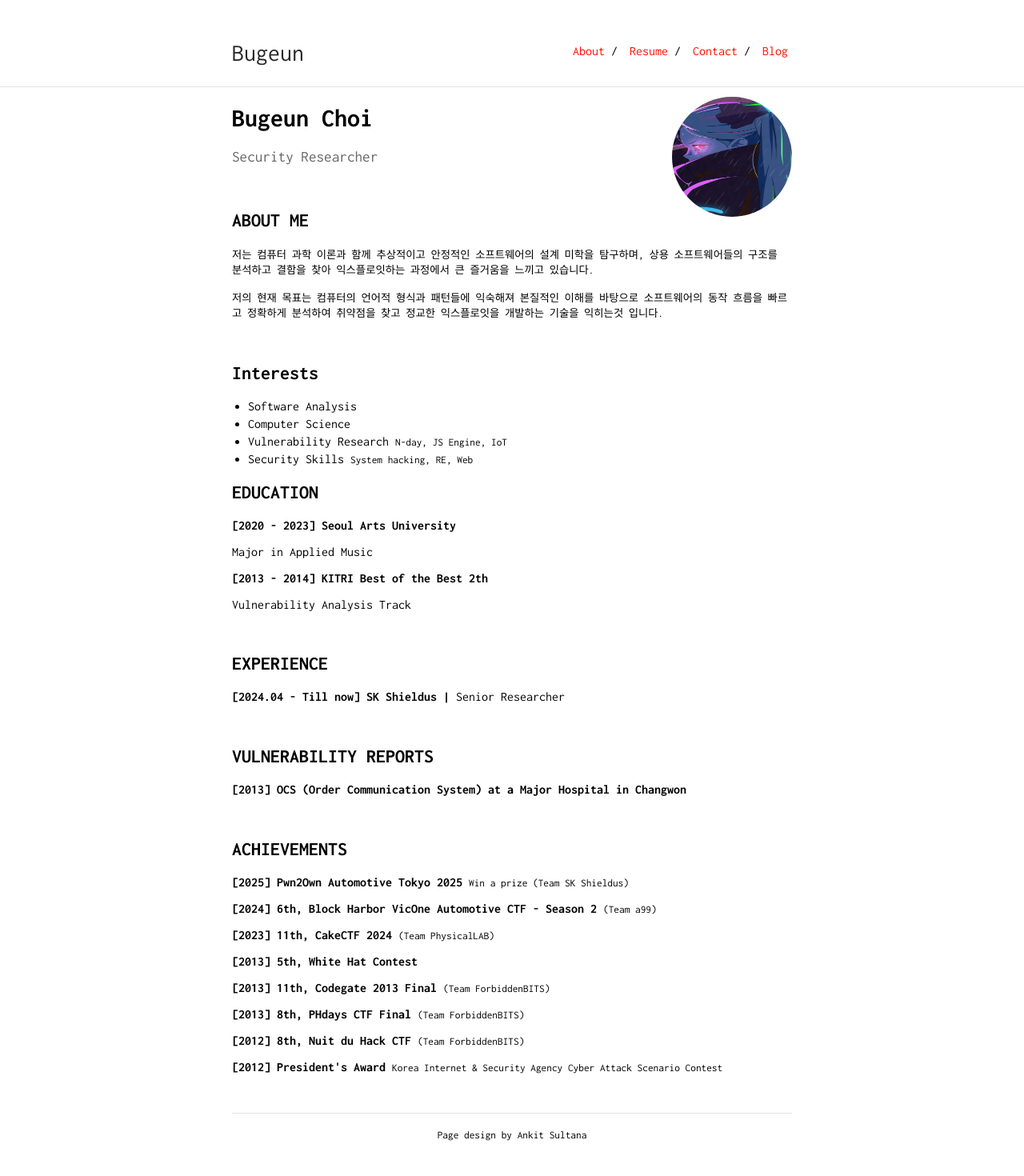
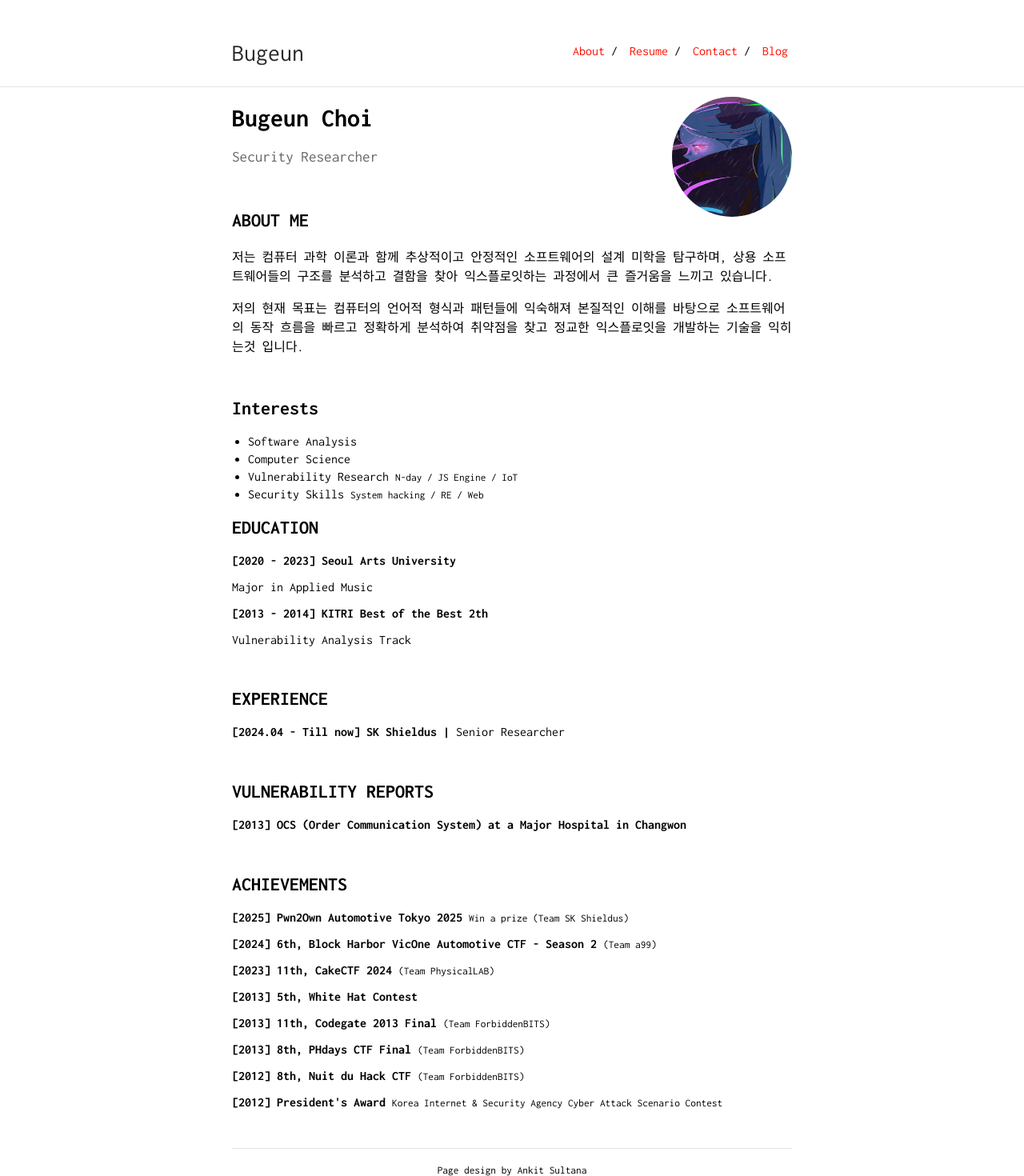
Before and after one commit to Bugeun/bugeun.github.io, a Jekyll site: the page built from index.md, in a window 1280 px wide. Shown: the whole page at 80% size. Built offline with Jekyll 4.4.1, drawn with Linux system fonts in a browser that asks for light colours; before the commit the page ends 1426 px from its top, so only the background shows below that.

```diff
--- a/index.md
+++ b/index.md
@@ -11,9 +11,9 @@ Security Researcher
 
 ## ABOUT ME
 
-<p><small>저는 컴퓨터 과학 이론과 함께 추상적이고 안정적인 소프트웨어의 설계 미학을 탐구하며, 상용 소프트웨어들의 구조를 분석하고 결함을 찾아 익스플로잇하는 과정에서 큰 즐거움을 느끼고 있습니다.</small></p>
+<p>저는 컴퓨터 과학 이론과 함께 추상적이고 안정적인 소프트웨어의 설계 미학을 탐구하며, 상용 소프트웨어들의 구조를 분석하고 결함을 찾아 익스플로잇하는 과정에서 큰 즐거움을 느끼고 있습니다.</p>
 
-<p><small>저의 현재 목표는 컴퓨터의 언어적 형식과 패턴들에 익숙해져 본질적인 이해를 바탕으로 소프트웨어의 동작 흐름을 빠르고 정확하게 분석하여 취약점을 찾고 정교한 익스플로잇을 개발하는 기술을 익히는것 입니다.</small></p>
+<p>저의 현재 목표는 컴퓨터의 언어적 형식과 패턴들에 익숙해져 본질적인 이해를 바탕으로 소프트웨어의 동작 흐름을 빠르고 정확하게 분석하여 취약점을 찾고 정교한 익스플로잇을 개발하는 기술을 익히는것 입니다.</p>
 
 
 &nbsp;
@@ -22,8 +22,8 @@ Security Researcher
 
 * Software Analysis
 * Computer Science
-* Vulnerability Research <small>N-day, JS Engine, IoT</small>
-* Security Skills <small>System hacking, RE, Web </small>
+* Vulnerability Research <small>N-day / JS Engine / IoT</small>
+* Security Skills <small>System hacking / RE / Web </small>
 
 
 <!--
```
